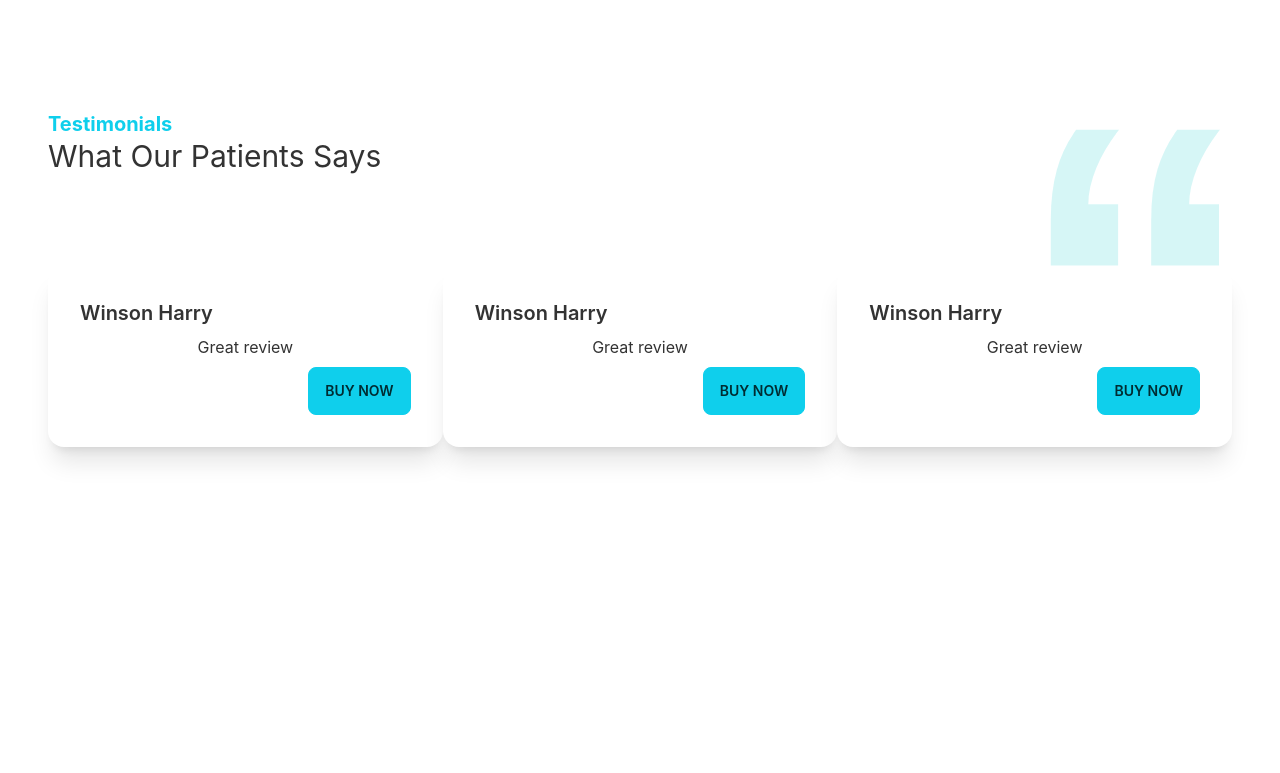
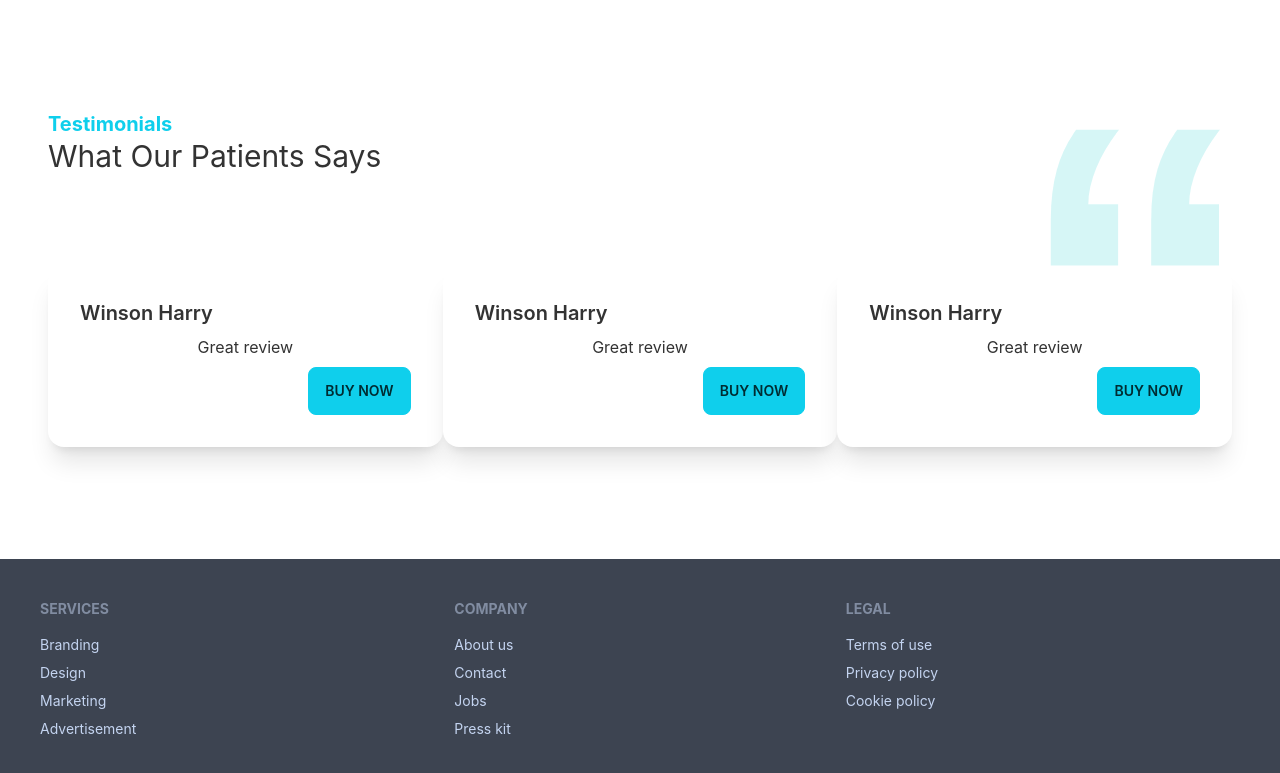
Before and after one commit to FahamidulDipro/doctors-portal-client, a React (Create React App) app: page / in a window 1280 px wide. Shown: the part 2407-3180 px from the top of the page. Before the commit the page ends 2966 px from the top, so only its background shows below. Built offline with nearby package versions, Linux system fonts and the light colour scheme.

Commit message:
footer added

```diff
--- a/public/index.html
+++ b/public/index.html
@@ -24,7 +24,7 @@
       work correctly both with client-side routing and a non-root public URL.
       Learn how to configure a non-root public URL by running `npm run build`.
     -->
-    <title>React App</title>
+    <title>Doctors Portal</title>
   </head>
   <body>
     <noscript>You need to enable JavaScript to run this app.</noscript>
--- /dev/null
+++ b/src/Pages/Homepage/Footer.js
@@ -0,0 +1,30 @@
+import React from "react";
+
+const Footer = () => {
+  return (
+    <footer class="footer p-10 bg-neutral text-neutral-content">
+      <div>
+        <span class="footer-title">Services</span>
+        <a class="link link-hover">Branding</a>
+        <a class="link link-hover">Design</a>
+        <a class="link link-hover">Marketing</a>
+        <a class="link link-hover">Advertisement</a>
+      </div>
+      <div>
+        <span class="footer-title">Company</span>
+        <a class="link link-hover">About us</a>
+        <a class="link link-hover">Contact</a>
+        <a class="link link-hover">Jobs</a>
+        <a class="link link-hover">Press kit</a>
+      </div>
+      <div>
+        <span class="footer-title">Legal</span>
+        <a class="link link-hover">Terms of use</a>
+        <a class="link link-hover">Privacy policy</a>
+        <a class="link link-hover">Cookie policy</a>
+      </div>
+    </footer>
+  );
+};
+
+export default Footer;
--- a/src/Pages/Homepage/Home.js
+++ b/src/Pages/Homepage/Home.js
@@ -1,19 +1,23 @@
-import React from 'react';
-import Banner from './Banner';
-import Info from './Info';
-import MakeAppoinment from './MakeAppoinment';
-import Services from './Services';
-import Testimonials from './Testimonials';
+import React from "react";
+import Banner from "./Banner";
+import Footer from "./Footer";
+import Info from "./Info";
+import MakeAppoinment from "./MakeAppoinment";
+import Services from "./Services";
+import Testimonials from "./Testimonials";
 
 const Home = () => {
   return (
-        <div className='px-12'>
+    <div>
+      <div className="px-12">
         <Banner></Banner>
         <Info></Info>
         <Services></Services>
         <MakeAppoinment></MakeAppoinment>
         <Testimonials></Testimonials>
       </div>
+      <Footer></Footer>
+    </div>
   );
 };
 
```
Lines whose indentation alone changed are shown as unchanged.
